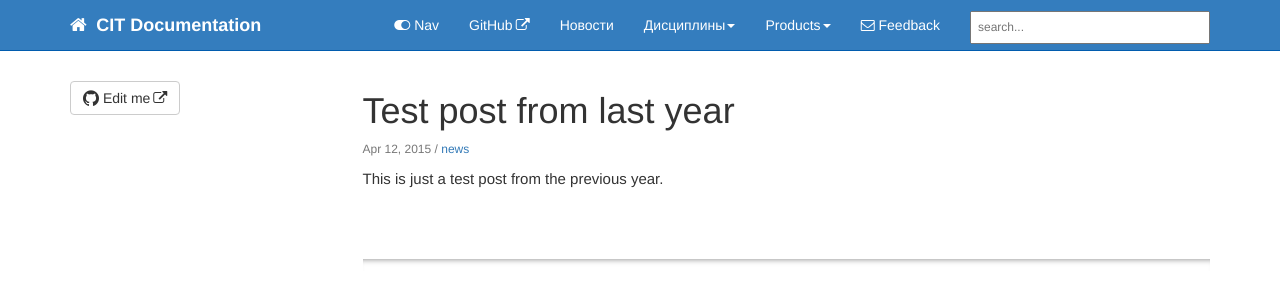
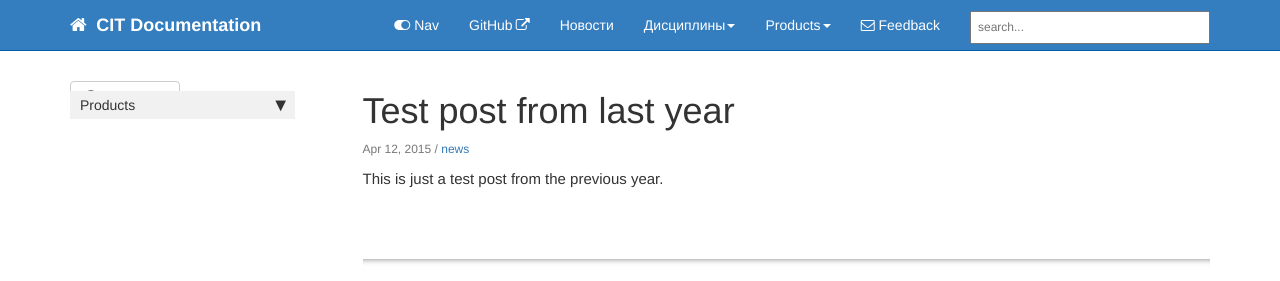
Before and after one commit to citDocs/citDocs.github.io, a Jekyll site: the page built from _posts/2015-04-12-test-post-last-year.md, in a window 1280 px wide. Shown: the top 281 px of the page. Built offline with Jekyll 4.4.1, drawn with Linux system fonts in a browser that asks for light colours; nearby versions of some CDN libraries; comment, search, counter and statistics services are not loaded.

Commit message:
Update sidebar.html

```diff
--- a/_includes/sidebar.html
+++ b/_includes/sidebar.html
@@ -1,7 +1,7 @@
 {% assign sidebar = site.data.sidebars[page.sidebar].entries %}
 
-<div id="mysidebar" class="nav">
-  <ul>
+
+  <ul id="mysidebar" class="nav">
   <li class="sidebarTitle">{{sidebar[0].product}} {{sidebar[0].version}}</li>
   {% for entry in sidebar %}
   {% for folder in entry.folders %}
@@ -51,7 +51,7 @@
        </p>
        -->
   </ul>
-</div>
+
 
 <!-- this highlights the active parent class in the navgoco sidebar. this is critical so that the parent expands when you're viewing a page. This must appear below the sidebar code above. Otherwise, if placed inside customscripts.js, the script runs before the sidebar code runs and the class never gets inserted.-->
 <script>$("li.active").parents('li').toggleClass("active");</script>
```
